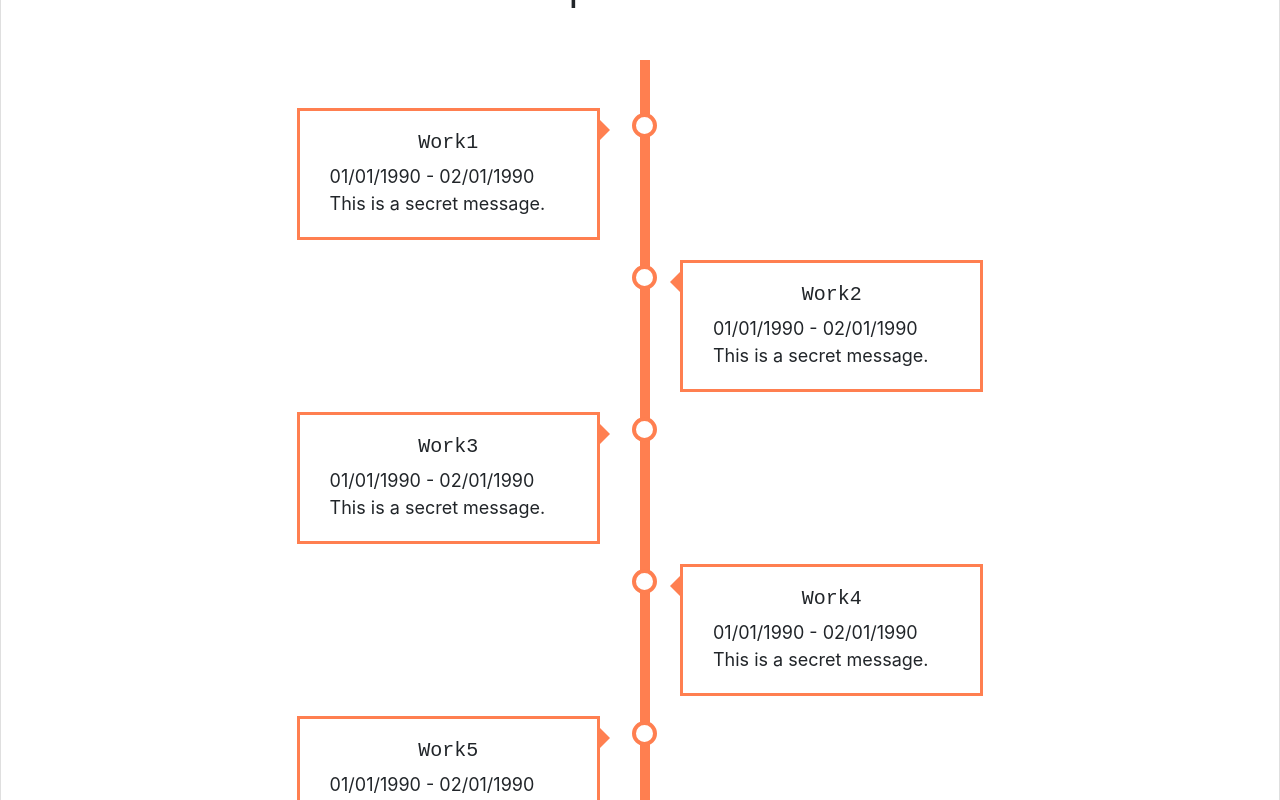
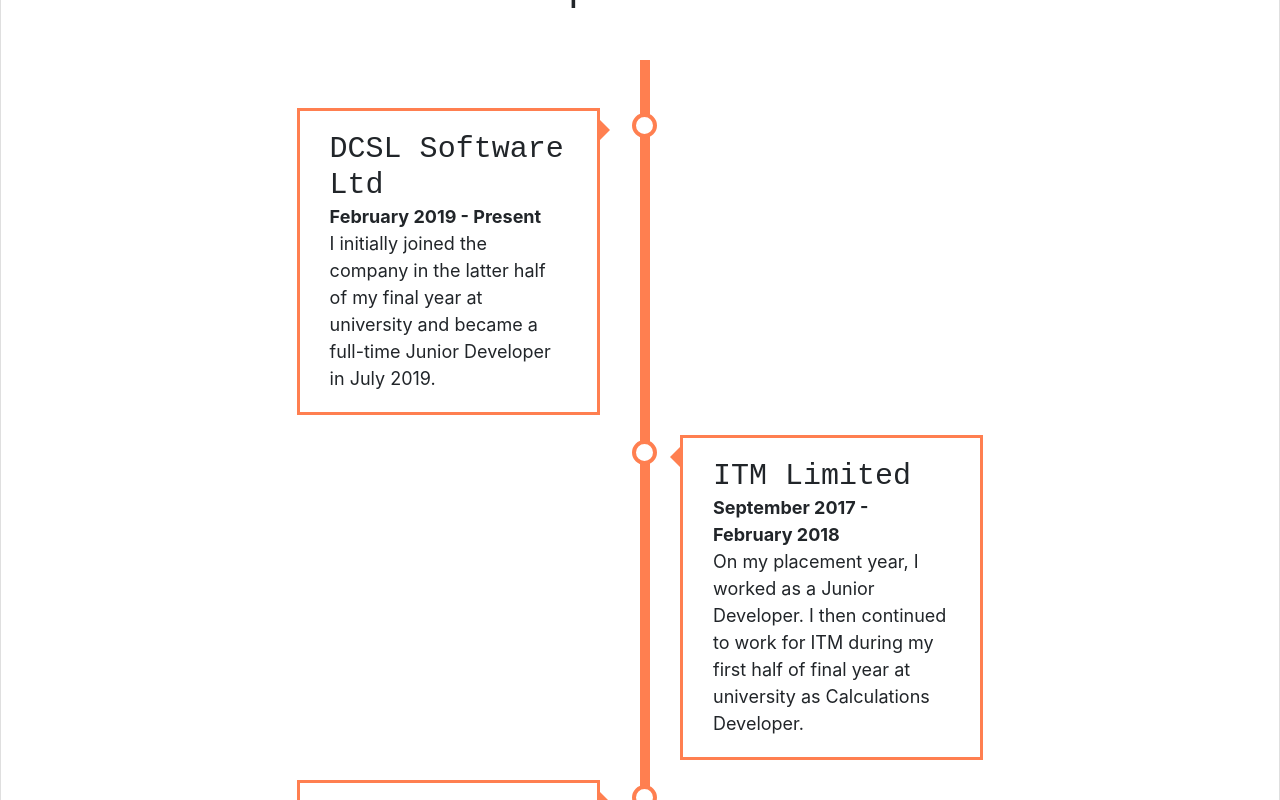
Before and after one commit to emmaculatej/personal-website, a Vue app in the folder personal-website/: page /#/experience in a window 1280 px wide. Before the commit this address led to /#/personalInterests. Shown: the part 1340-2140 px from the top of the page. Built offline with nearby package versions, Linux system fonts and the light colour scheme.

Commit message:
Filling with genuine information

```diff
--- a/personal-website/src/components/Experience.vue
+++ b/personal-website/src/components/Experience.vue
@@ -4,8 +4,10 @@
     <div class="timeline">
         <div v-for="work in workExperience" v-bind:key="work.id" :class="{'container right': work.id % 2 === 0, 'container left': work.id % 2 !== 0 }">
                 <div class="content">
-                <h5> {{work.name}} </h5>
-                <span> {{work.startDate}} - {{work.endDate}}</span>
+                <h5 :class="{'text-align': work.id % 2 === 0 ? 'right' : 'left'}" style="font-size: 30px; display: inline;"> {{work.name}} </h5>
+                <div>
+                <span><b> {{work.startDate}} - {{work.endDate}}</b></span>
+                </div>
                     <div>
                         <span>{{work.description}}</span>
                     </div>
@@ -21,11 +23,10 @@
     data: function () {
         return {
             workExperience : [
-                {id: 1, name: 'Work1', startDate: '01/01/1990', endDate: '02/01/1990', location: '', description: 'This is a secret message.'},
-                {id: 2, name: 'Work2', startDate: '01/01/1990', endDate: '02/01/1990', location: '', description: 'This is a secret message.'},
-                {id: 3, name: 'Work3', startDate: '01/01/1990', endDate: '02/01/1990', location: '', description: 'This is a secret message.'},
-                {id: 4, name: 'Work4', startDate: '01/01/1990', endDate: '02/01/1990', location: '', description: 'This is a secret message.'},
-                {id: 5, name: 'Work5', startDate: '01/01/1990', endDate: '02/01/1990', location: '', description: 'This is a secret message.'}
+                {id: 1, name: 'DCSL Software Ltd', role: 'Junior Developer', startDate: 'February 2019', endDate: 'Present', location: 'London', description:
+                'I initially joined the company in the latter half of my final year at university and became a full-time Junior Developer in July 2019.'},
+                {id: 2, name: 'ITM Limited', role: 'Junior Developer and Calculations Developer', startDate: 'September 2017', endDate: 'February 2018', location: 'London/Guildford', description: 'On my placement year, I worked as a Junior Developer. I then continued to work for ITM during my first half of final year at university as Calculations Developer.'},
+                {id: 3, name: "Sainsbury's", role: 'Customer Service Assistant', startDate: 'September 2016', endDate: 'August 2017', location: 'Raynes Park', description: 'Whilst studying for my second year, I worked part-time at this branch.'},
             ]
         }
     }
@@ -33,9 +34,11 @@
 </script>
 
 <style scoped>
+
 span {
   font-size: 18px;
 }
+
 * {
   box-sizing: border-box;
 }
```
